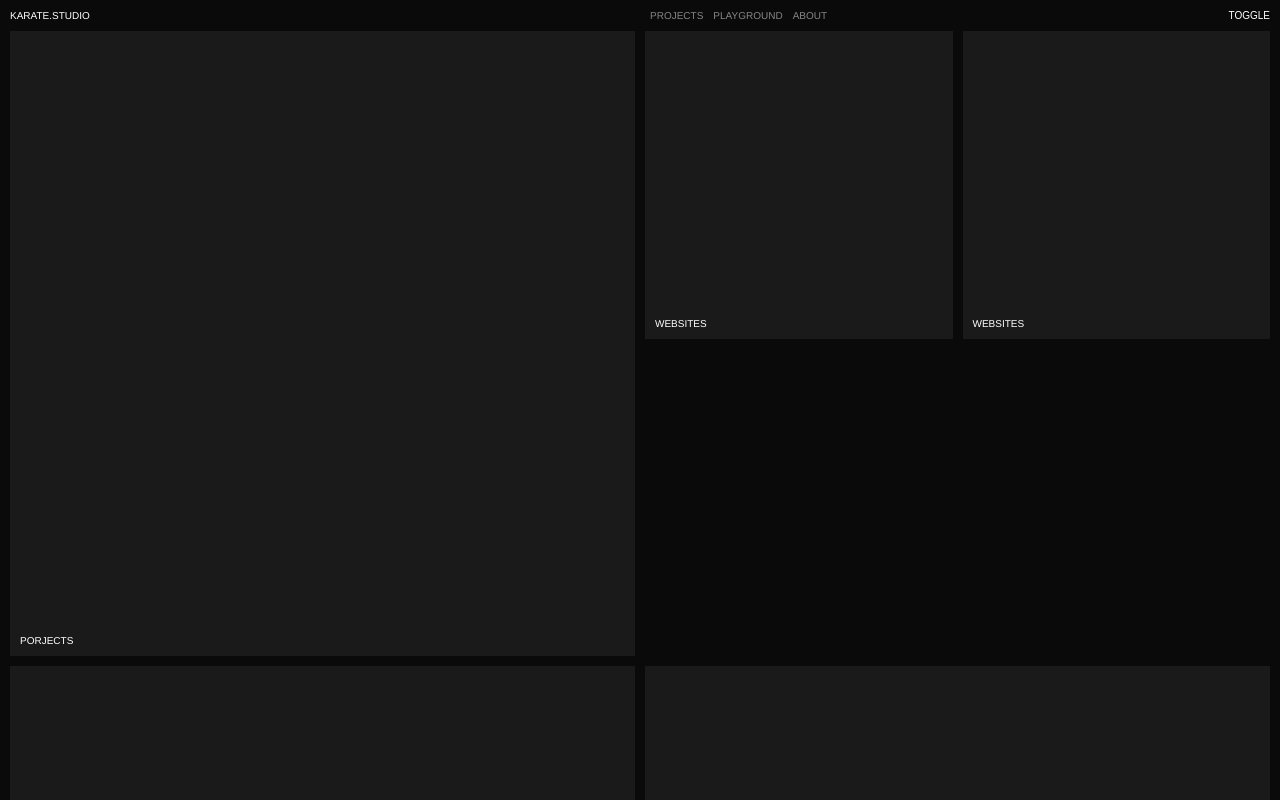
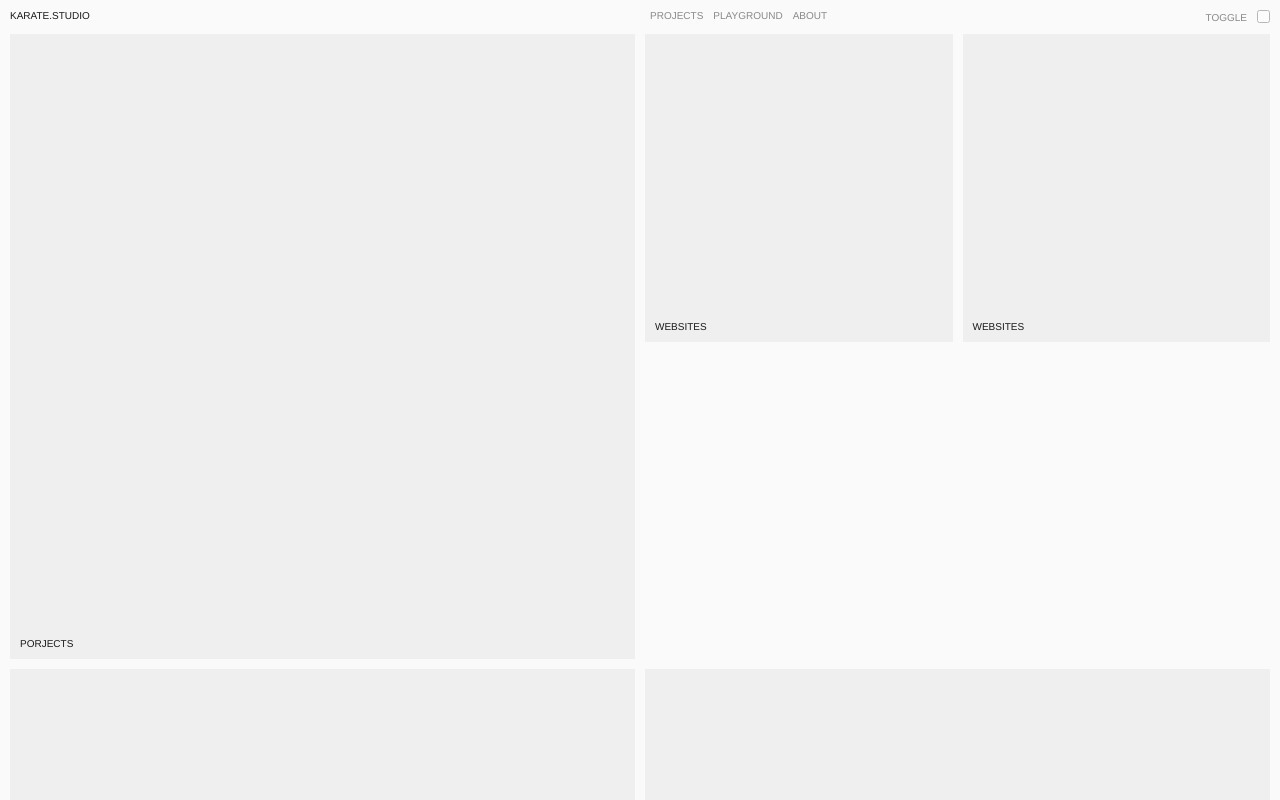
Before and after one commit to shrijo/karatestudio, a React (Vite) app: page /projects in a window 1280 px wide. Shown: the top 800 px of the page. Built offline with nearby package versions, Linux system fonts and the light colour scheme.

Commit message:
darkmode

```diff
--- a/src/App.tsx
+++ b/src/App.tsx
@@ -2,7 +2,7 @@ import { BrowserRouter, Routes, Route } from "react-router-dom";
 import Projects from "./pages/Projects";
 import Playground from "./pages/Playground";
 import About from "./pages/About";
-import Header from "./components/Header";
+import Header from "./components/Header/Header";
 
 import "./App.css";
 
--- a/src/components/Header.css
+++ b/src/components/Header/Header.css
@@ -9,6 +9,7 @@
 
 .header-title {
   width: 50%;
+  color: var(--primary-text-color);
 }
 
 .header-links {
@@ -21,21 +22,18 @@
   padding: 0;
 }
 
-.header-links-link {
+.header-links-link a,
+.theme-toggle {
   transition: 0.1s ease-in-out;
+  color: var(--primary-text-color);
   opacity: 0.5;
   margin: 0;
   padding: 0;
+  border: none;
+  background: none;
 }
 
-.header-links-link:hover {
+.header-links-link a:hover,
+.theme-toggle:hover {
   opacity: 1;
 }
-
-.theme-toggle {
-  margin: 0;
-  padding: 0;
-  color: #ffffff;
-  background: none;
-  border: none;
-}
--- a/src/components/Header.tsx
+++ b/src/components/Header/Header.tsx
@@ -1,3 +1,4 @@
+import ThemeToggle from "../ThemeToggle/ThemeToggle";
 import "./Header.css";
 
 function Header() {
@@ -18,6 +19,7 @@ function Header() {
         ))}
       </ul>
       <button className="theme-toggle">Toggle</button>
+      <ThemeToggle />
     </div>
   );
 }
--- /dev/null
+++ b/src/components/ThemeToggle/ThemeToggle.tsx
@@ -0,0 +1,32 @@
+import "./ThemeToggle.css";
+
+const ThemeToggle = () => {
+  const setDarkTheme = () => {
+    document.querySelector("body").setAttribute("data-theme", "dark");
+    localStorage.setItem("selectedTheme", "dark");
+  };
+  const setLightTheme = () => {
+    document.querySelector("body").setAttribute("data-theme", "light");
+    localStorage.setItem("selectedTheme", "light");
+  };
+  const selectedTheme = localStorage.getItem("selectedTheme");
+  if (selectedTheme === "dark") {
+    setDarkTheme();
+  }
+  const toggleTheme = (e) => {
+    if (e.target.checked) setDarkTheme();
+    else setLightTheme();
+  };
+  return (
+    <div className="theme-toggle">
+      <input
+        type="checkbox"
+        className="theme-toggle-input"
+        onChange={toggleTheme}
+        defaultChecked={selectedTheme === "dark"}
+      />
+    </div>
+  );
+};
+
+export default ThemeToggle;
--- a/src/index.css
+++ b/src/index.css
@@ -1,13 +1,31 @@
-html,
-body {
+:root {
+  --background-color: #fafafa;
+  --foreground-color: #efefef;
+  --primary-text-color: #1a1a1a;
+  --secondary-text-color: #999999;
+}
+
+[data-theme="dark"] {
+  --background-color: #0a0a0a;
+  --foreground-color: #1a1a1a;
+  --primary-text-color: #ffffff;
+  --secondary-text-color: #999999;
+}
+
+* {
   margin: 0;
   padding: 0;
   box-sizing: border-box;
-  font-feature-settings: "cv11" on;
   font-family: Inter-Tight, Helvetica, sans-serif;
+  font-weight: 500;
   font-size: 62.5%;
-  background-color: #0a0a0a;
   max-width: 100wv;
+  transition: 0.2s ease-in-out;
+}
+
+html,
+body {
+  background-color: var(--background-color);
 }
 
 h1,
@@ -15,14 +33,14 @@ h2,
 h3,
 li,
 a,
+p,
 button {
   text-decoration: none;
-  color: #ffffff;
   margin: 0;
   padding: 0;
   font-size: 1rem;
-  font-weight: 500;
   text-transform: uppercase;
+  color: var(--primary-text-color);
 }
 
 .content {
@@ -39,10 +57,10 @@ button {
 
 .grid-tile {
   aspect-ratio: 1/1;
-  background-color: #1a1a1a;
   padding: 10px;
   display: flex;
   flex-direction: column-reverse;
+  background-color: var(--foreground-color);
   gap: 5px;
 }
 
```
Also changed, not shown: src/main.tsx (+7 -7 lines), src/components/ThemeToggle/ThemeToggle.css (added).
